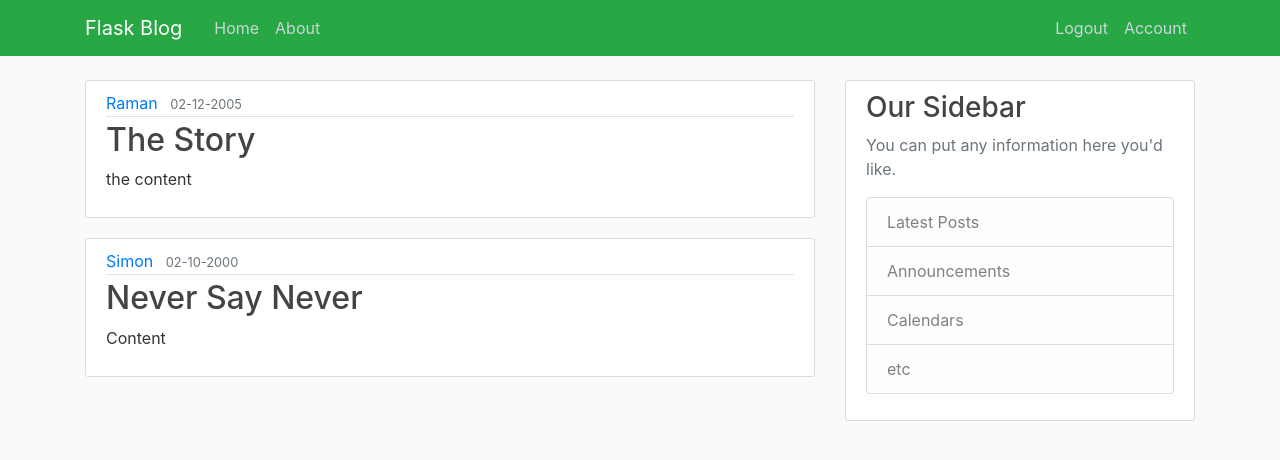
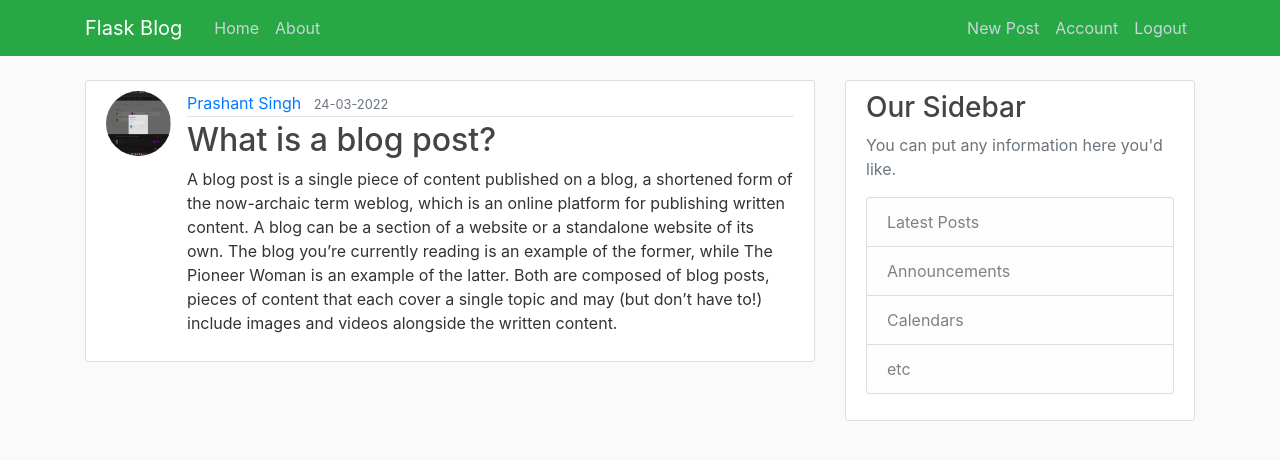
Before and after one commit to prashantsingh003/flaskblog, a Flask app: page / in a window 1280 px wide. Shown: the top 460 px of the page. Run offline with Flask 2, Linux system fonts and the light colour scheme; a user stored in the database is signed in; data comes from the database, SQL or seed files in the repository; both versions use the stored data as it was after the commit; some libraries are stand-ins or nearby versions.

Commit message:
post display

```diff
--- a/flaskblog/routes.py
+++ b/flaskblog/routes.py
@@ -1,31 +1,18 @@
+from operator import methodcaller
 import secrets
 import os
 from PIL import Image
 from flask import redirect , render_template ,url_for, flash, redirect, request
-from flaskblog.forms import RegistrationForm, LoginForm, UpdateAccountForm
+from flaskblog.forms import RegistrationForm, PostForm, LoginForm, UpdateAccountForm
 from flaskblog.models import User, Post
 from flaskblog import app, db, bcrypt
 from flask_login import login_user, current_user, logout_user, login_required
 
-class ost():
-    def __init__(self,author,title,content,date_posted):
-        self.author=author
-        self.title=title
-        self.content=content
-        self.date_posted=date_posted
-    def __del__(self):
-        print('The object is deleted')
-    def __str__(self):
-        return self.title+" BY "+self.author
-
-list=[]
-list.append(ost('Raman','The Story','the content','02-12-2005'))
-list.append(ost('Simon','Never Say Never','Content','02-10-2000'))
-
 @app.route("/")
 @app.route('/home')
 def home():
-    return render_template('home.html',posts=list)
+    posts=Post.query.all()
+    return render_template('home.html',posts=posts)
 
 @app.route('/about')
 def about():
@@ -94,3 +81,15 @@ def account():
         form.email.data=current_user.email
     image_file=url_for('static',filename='profile_pics/'+current_user.image_file)
     return render_template('account.html',title='Account',image_file=image_file,form=form)
+
+@app.route('/post/new',methods=["POST","GET"])
+@login_required
+def new_post():
+    form=PostForm()
+    if(form.validate_on_submit()):
+        post=Post(title=form.title.data,content=form.content.data,author=current_user)
+        db.session.add(post)
+        db.session.commit()
+        flash('Post has been created!','success')
+        return redirect(url_for('home'))
+    return render_template('create_post.html',title='New Post',form=form)
--- a/flaskblog/templates/home.html
+++ b/flaskblog/templates/home.html
@@ -2,10 +2,11 @@
 {% block content %}
     {% for post in posts %}
     <article class="media content-section">
+      <img src="{{url_for('static', filename='profile_pics/'+post.author.image_file)}}" alt="" class="rounded-circle article-img">
         <div class="media-body">
           <div class="article-metadata">
-            <a class="mr-2" href="#">{{ post.author }}</a>
-            <small class="text-muted">{{ post.date_posted }}</small>
+            <a class="mr-2" href="#">{{ post.author.username }}</a>
+            <small class="text-muted">{{ post.date_posted.strftime('%d-%m-%Y') }}</small>
           </div>
           <h2><a class="article-title" href="#">{{ post.title }}</a></h2>
           <p class="article-content">{{ post.content }}</p>
--- a/flaskblog/templates/layout.html
+++ b/flaskblog/templates/layout.html
@@ -25,8 +25,9 @@
                   <!-- Navbar Right Side -->
                   <div class="navbar-nav">
                     {% if current_user.is_authenticated %}
+                    <a class="nav-item nav-link" href="{{url_for('new_post')}}">New Post</a>
+                    <a class="nav-item nav-link" href="{{url_for('account')}}">Account</a>
                     <a class="nav-item nav-link" href="{{url_for('logout')}}">Logout</a>
-                    <a class="nav-item nav-link" href="{{url_for('account')}}">Account</a>
                     {% else %}
                       <a class="nav-item nav-link" href="{{url_for('login')}}">Login</a>
                       <a class="nav-item nav-link" href="{{url_for('register')}}">Register</a>
```
Also changed, not shown: flaskblog/forms.py (+6 -1 lines), flaskblog/templates/create_post.html (added, +42 -0 lines), flaskblog/site.db.
